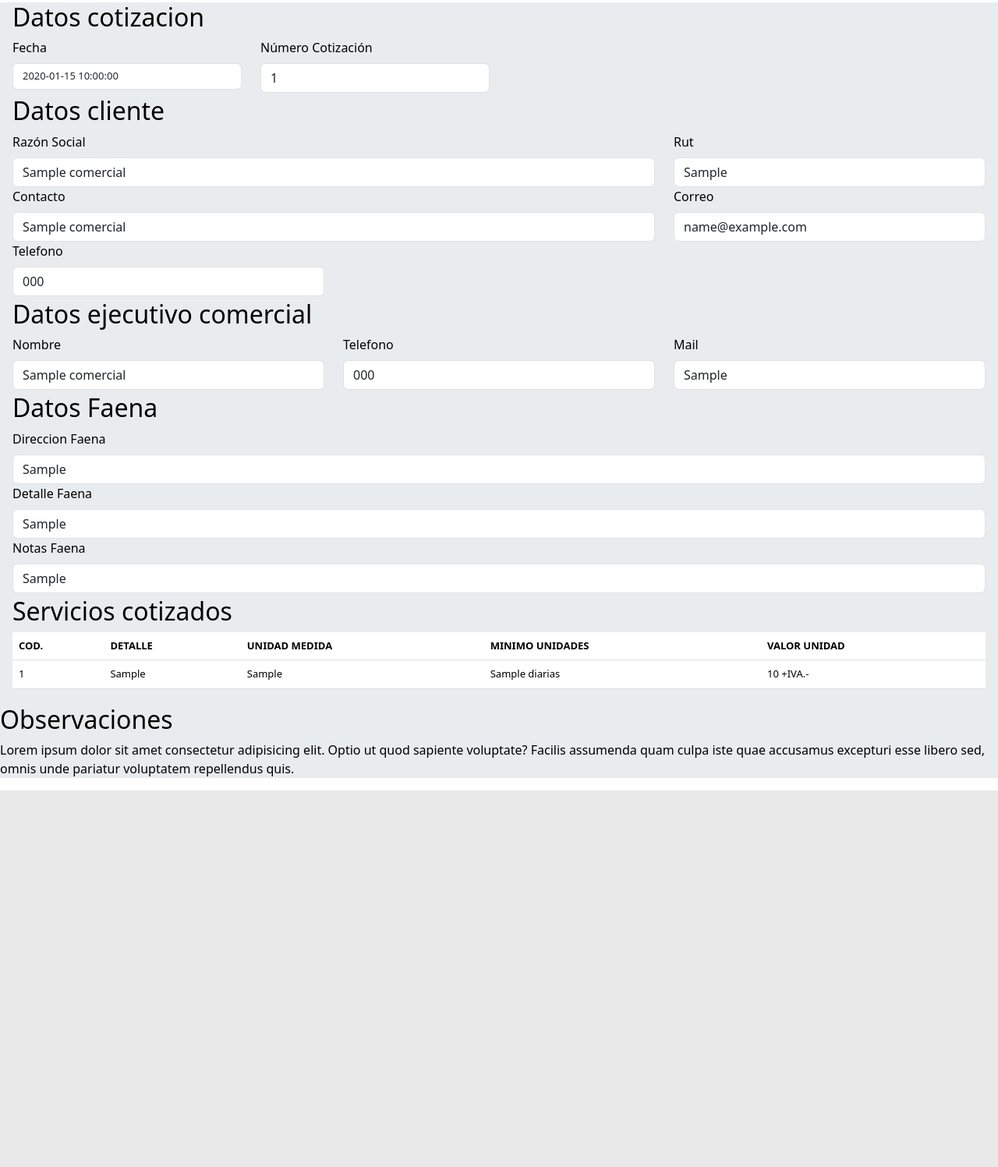
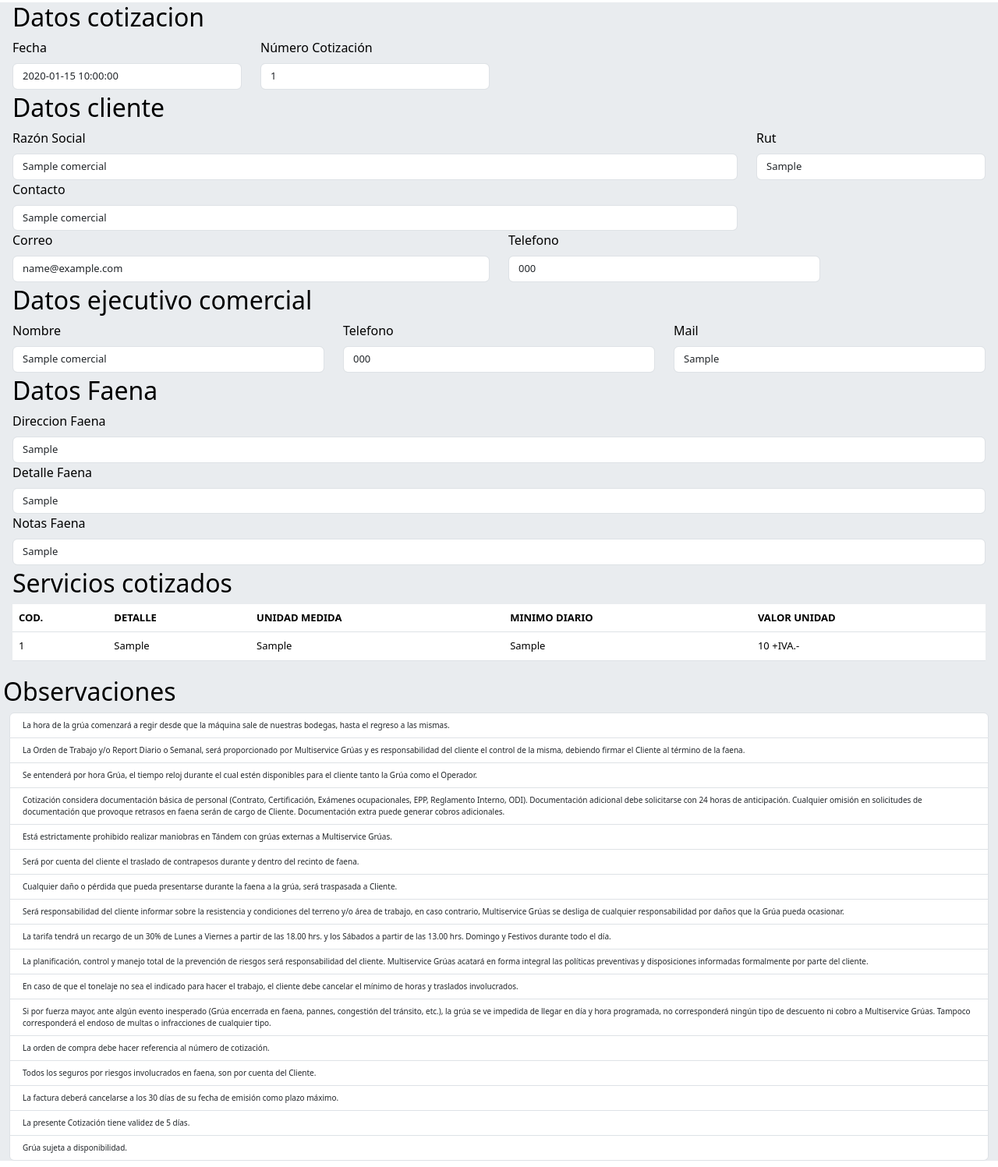
Before and after one commit to Tebaah/SistemaGestion, a PHP site: page /cotizacion/impresion_cotizacion.php?id=1 in a window 1280 px wide. Shown: the part 101-1598 px from the top of the page at 78% size. Before the commit the page ends 1115 px from the top, so only its background shows below. Run offline with PHP 8.4, Linux system fonts and the light colour scheme; tables that the repository leaves empty or names only in its code hold one stand-in row (values such as "Sample post"); some libraries are stand-ins or nearby versions.

Commit message:
feat(estilos): se modifica estilo de impresion pdf

```diff
--- a/cotizacion/impresion_cotizacion.php
+++ b/cotizacion/impresion_cotizacion.php
@@ -22,8 +22,11 @@ $datosCotizacion = $buscarCotizacion->fetch_object();
         table {
             font-size: 13px;
         }
-        .tam {
-            font-size: 13px; /* Ajusta este valor a tus necesidades */
+        .textSizeDatos{
+            font-size: 13px;
+        }
+        .textSize {
+            font-size: 10px; /* Ajusta este valor a tus necesidades */
         }
     </style>
     <title>Impresion</title>
@@ -44,12 +47,12 @@ $datosCotizacion = $buscarCotizacion->fetch_object();
         <!-- Fecha de cotizacion -->
         <div class="col-3">
             <label for="fechaCotizacion" class="form-label">Fecha</label>
-            <input type="text" class="form-control tam" name="fechaCotizacion" value="<?= $datosCotizacion->fecha?>">
+            <input type="text" class="form-control textSizeDatos" name="fechaCotizacion" value="<?= $datosCotizacion->fecha?>">
         </div>
         <!-- Numero de cotizacion -->
         <div class="col-3">
             <label for="numeroCotizacion" class="form-label">Número Cotización</label>
-            <input type="text" class="form-control" name="numeroCotizacion" value="<?= $datosCotizacion->id_cotizacion?>">
+            <input type="text" class="form-control textSizeDatos" name="numeroCotizacion" value="<?= $datosCotizacion->id_cotizacion?>">
         </div>
         </section>
 
@@ -58,29 +61,29 @@ $datosCotizacion = $buscarCotizacion->fetch_object();
         <!-- Titulo datosServicios -->
         <h2>Datos cliente</h2>
         <!-- Nombre empresa -->
-        <div class="col-8">
+        <div class="col-9">
             <label for="empresaCotizacion" class="form-label">Razón Social</label>
-            <input type="text" class="form-control" name="empresaCotizacion" value="<?= $datosCotizacion->nombre_empresa?>">
+            <input type="text" class="form-control textSizeDatos" name="empresaCotizacion" value="<?= $datosCotizacion->nombre_empresa?>">
         </div>
         <!-- Rut empresa -->
-        <div class="col-4">
+        <div class="col-3">
             <label for="rutCotizacion" class="form-label">Rut</label>
-            <input type="text" class="form-control" name="rutCotizacion" value="<?= $datosCotizacion->rut_empresa?>">
+            <input type="text" class="form-control textSizeDatos" name="rutCotizacion" value="<?= $datosCotizacion->rut_empresa?>">
         </div>
         <!-- Nombre contacto cotizacion -->
-        <div class="col-8">
+        <div class="col-9">
             <label for="nombreContacto" class="form-label">Contacto</label>
-            <input type="text" class="form-control" name="nombreContacto" value="<?= $datosCotizacion->nombre_contacto?>">
+            <input type="text" class="form-control textSizeDatos" name="nombreContacto" value="<?= $datosCotizacion->nombre_contacto?>">
         </div>
         <!-- Correo contacto cotizacion -->
-        <div class="col-4">
+        <div class="col-6">
             <label for="correoContacto" class="form-label">Correo</label>
-            <input type="text" class="form-control" name="correoContacto" value="<?= $datosCotizacion->email_contacto?>">
+            <input type="text" class="form-control textSizeDatos" name="correoContacto" value="<?= $datosCotizacion->email_contacto?>">
         </div>
         <!-- Telefono contacto cotizacion -->
         <div class="col-4">
             <label for="telefonoContacto" class="form-label">Telefono</label>
-            <input type="text" class="form-control" name="telefonoContacto" value=<?= $datosCotizacion->telefono_contacto?>>
+            <input type="text" class="form-control textSizeDatos" name="telefonoContacto" value=<?= $datosCotizacion->telefono_contacto?>>
         </div>
     </section>
 
@@ -91,17 +94,17 @@ $datosCotizacion = $buscarCotizacion->fetch_object();
         <!-- Nombre ejecutivo -->
         <div class="col">
             <label for="nombreEjecutivo" class="form-label">Nombre</label>
-            <input type="text" class="form-control" name="nombreEjecutivo" value="<?= $datosCotizacion->nombre?>">
+            <input type="text" class="form-control textSizeDatos" name="nombreEjecutivo" value="<?= $datosCotizacion->nombre?>">
         </div>
         <!-- Telefono ejecutivo -->
         <div class="col">
             <label for="telefonoEjecutivo" class="form-label">Telefono</label>
-            <input type="text" class="form-control" name="telefonoEjecutivo" value=<?= $datosCotizacion->telefono?>>
+            <input type="text" class="form-control textSizeDatos" name="telefonoEjecutivo" value=<?= $datosCotizacion->telefono?>>
         </div>
         <!-- Correo ejecutivo -->
         <div class="col">
             <label for="mailEjecutivo" class="form-label">Mail</label>
-            <input type="text" class="form-control" name="mailEjecutivo" value=<?= $datosCotizacion->correo?>>
+            <input type="text" class="form-control textSizeDatos" name="mailEjecutivo" value=<?= $datosCotizacion->correo?>>
         </div>
     </section>
 
@@ -112,19 +115,22 @@ $datosCotizacion = $buscarCotizacion->fetch_object();
         <!-- Direccion de faena -->
         <div class="col-12">
             <label for="direccionFaena" class="form-label">Direccion Faena</label>
-            <input type="text" class="form-control" name="direccionFaena" value=<?= $datosCotizacion->direccion?>>
+            <input type="text" class="form-control textSizeDatos" name="direccionFaena" value=<?= $datosCotizacion->direccion?>>
         </div>
         <!-- Detalle de la faena -->
         <div class="col-12">
             <label for="detalleFaena" class="form-label">Detalle Faena</label>
-            <input type="text" class="form-control" name="detalleFaena" value="<?= $datosCotizacion->detalle?>">
+            <input type="text" class="form-control textSizeDatos" name="detalleFaena" value="<?= $datosCotizacion->detalle?>">
         </div>
         <!-- Notas de la faena -->
         <div class="col-12">
             <label for="notasFaena" class="form-label">Notas Faena</label>
-            <input type="text" class="form-control" name="notasFaena" value="<?= $datosCotizacion->notas?>">
+            <input type="text" class="form-control textSizeDatos" name="notasFaena" value="<?= $datosCotizacion->notas?>">
         </div>
     </section>
+
+    <!-- Salto de pagina -->
+    <div class="html2pdf__page-break"></div>
 
     <!-- Datos de servicios -->
     <section class="row m-1">
@@ -136,7 +142,7 @@ $datosCotizacion = $buscarCotizacion->fetch_object();
                     <th scope="col">COD.</th>
                     <th scope="col">DETALLE</th>
                     <th scope="col">UNIDAD MEDIDA</th>
-                    <th scope="col">MINIMO UNIDADES</th>
+                    <th scope="col">MINIMO DIARIO</th>
                     <th scope="col">VALOR UNIDAD</th>
                     </tr>
                 </thead>
@@ -149,7 +155,7 @@ $datosCotizacion = $buscarCotizacion->fetch_object();
                             <td><?= $datosServicios->id_tonelaje ?></td>
                             <td><?= $datosServicios->detalle ?></td>
                             <td><?= $datosServicios->unidad ?></td>
-                            <td><?= $datosServicios->minimo ?> diarias </td>
+                            <td><?= $datosServicios->minimo ?></td>
                             <td><?= $datosServicios->valor ?> +IVA.-</td>
                         </tr>
                     <?php }
@@ -160,12 +166,29 @@ $datosCotizacion = $buscarCotizacion->fetch_object();
     </section>
 
     <!-- Observaciones de la faena -->
-    <section>
+    <section class="m-1">
         <h2>Observaciones</h2>
-        <div>
-            <p>
-                Lorem ipsum dolor sit amet consectetur adipisicing elit. Optio ut quod sapiente voluptate? Facilis assumenda quam culpa iste quae accusamus excepturi esse libero sed, omnis unde pariatur voluptatem repellendus quis.
-            </p>
+        <!-- Lista de observaciones -->
+        <div class="m-2">
+            <ul class="list-group fs-6">
+                <li class="list-group-item textSize">La hora de la grúa comenzará a regir desde que la máquina sale de nuestras bodegas, hasta el regreso a las mismas.</li>
+                <li class="list-group-item textSize">La Orden de Trabajo y/o Report Diario o Semanal, será proporcionado por Multiservice Grúas y es responsabilidad del cliente el control de la misma, debiendo firmar el Cliente al término de la faena.</li>
+                <li class="list-group-item textSize">Se entenderá por hora Grúa, el tiempo reloj durante el cual estén disponibles para el cliente tanto la Grúa como el Operador.</li>
+                <li class="list-group-item textSize">Cotización considera documentación básica de personal (Contrato, Certificación, Exámenes ocupacionales, EPP, Reglamento Interno, ODI). Documentación adicional debe solicitarse con 24 horas de anticipación. Cualquier omisión en solicitudes de documentación que provoque retrasos en faena serán de cargo de Cliente. Documentación extra puede generar cobros adicionales.</li>
+                <li class="list-group-item textSize">Está estrictamente prohibido realizar maniobras en Tándem con grúas externas a Multiservice Grúas.</li>
+                <li class="list-group-item textSize">Será por cuenta del cliente el traslado de contrapesos durante y dentro del recinto de faena.</li>
+                <li class="list-group-item textSize">Cualquier daño o pérdida que pueda presentarse durante la faena a la grúa, será traspasada a Cliente.</li>
+                <li class="list-group-item textSize">Será responsabilidad del cliente informar sobre la resistencia y condiciones del terreno y/o área de trabajo, en caso contrario, Multiservice Grúas se desliga de cualquier responsabilidad por daños que la Grúa pueda ocasionar.</li>
+                <li class="list-group-item textSize">La tarifa tendrá un recargo de un 30% de Lunes a Viernes a partir de las 18.00 hrs. y los Sábados a partir de las 13.00 hrs. Domingo y Festivos durante todo el día.</li>
+                <li class="list-group-item textSize">La planificación, control y manejo total de la prevención de riesgos será responsabilidad del cliente. Multiservice Grúas acatará en forma integral las políticas preventivas y disposiciones informadas formalmente por parte del cliente.</li>
+                <li class="list-group-item textSize">En caso de que el tonelaje no sea el indicado para hacer el trabajo, el cliente debe cancelar el mínimo de horas y traslados involucrados.</li>
+                <li class="list-group-item textSize">Si por fuerza mayor, ante algún evento inesperado (Grúa encerrada en faena, pannes, congestión del tránsito, etc.), la grúa se ve impedida de llegar en día y hora programada, no corresponderá ningún tipo de descuento ni cobro a Multiservice Grúas. Tampoco corresponderá el endoso de multas o infracciones de cualquier tipo.</li>
+                <li class="list-group-item textSize">La orden de compra debe hacer referencia al número de cotización.</li>
+                <li class="list-group-item textSize">Todos los seguros por riesgos involucrados en faena, son por cuenta del Cliente.</li>
+                <li class="list-group-item textSize">La factura deberá cancelarse a los 30 días de su fecha de emisión como plazo máximo.</li>
+                <li class="list-group-item textSize">La presente Cotización tiene validez de 5 días.</li>
+                <li class="list-group-item textSize">Grúa sujeta a disponibilidad.</li>
+            </ul>
         </div>
     </section>
 </main>
--- a/cotizacion/tonelajes.php
+++ b/cotizacion/tonelajes.php
@@ -109,7 +109,7 @@ if(isset($_POST['btnBuscar']) and isset($_POST['buscadorCodigo']))
                         <!-- Boton registrar contacto -->
                         <button type="submit" class="btn btn-primary mb-3" name="btnIngresarTonelaje" value="ok">Ingresar</button>
                         <button type="submit" class="btn btn-primary mb-3" name="" value="ok">Actualizar</button>
-                        <a class="btn btn-primary mb-3" href="impresion_cotizacion.php?id=<?= $idCotizacion ?>">Inprimir</i></a>
+                        <a class="btn btn-primary mb-3" href="impresion_cotizacion.php?id=<?= $idCotizacion ?>" target="_blank">Inprimir</i></a>
                     </form>
             </section>
             <section class="col-xxl-5 m-1 bg-dark-subtle border border-5 border-dark-subtle rounded-4">
```
Also changed, not shown: index.php (+17 -4 lines).
